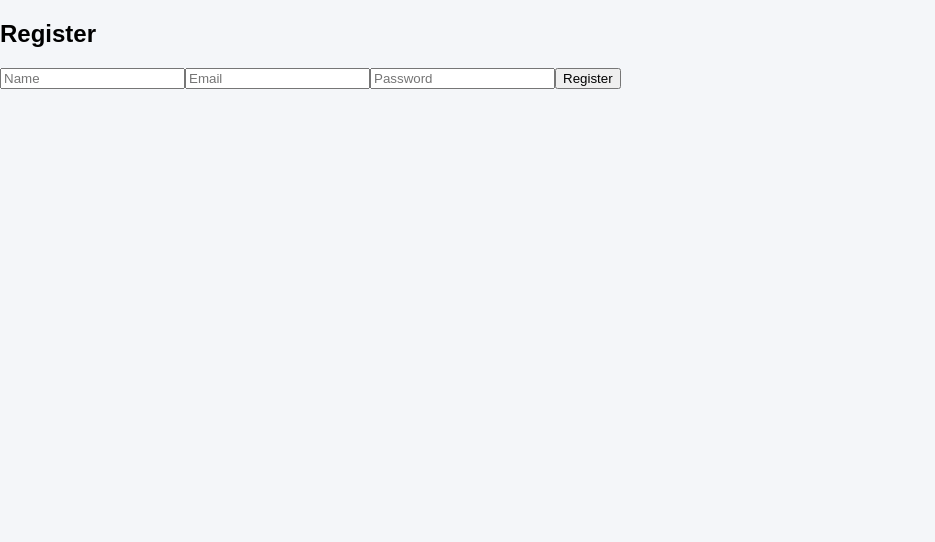
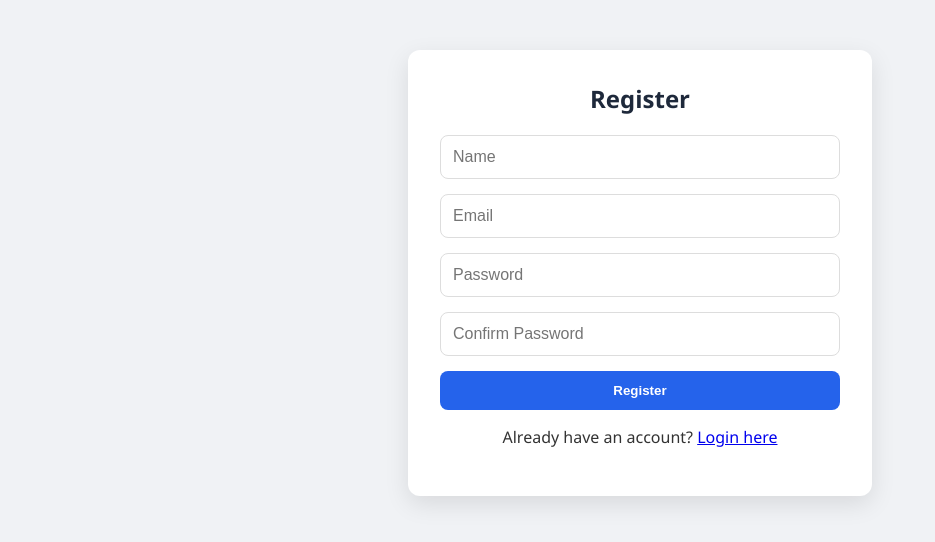
Before and after one commit to 2023100000338-alt/react, a React (Vite) app: page /register in a window 1280 px wide. Shown: the top 542 px of the page, without its empty margins (0-935 px from the left). Built offline with nearby package versions, Linux system fonts and the light colour scheme.

Commit message:
update css for login and register

```diff
--- a/src/pages/Register.jsx
+++ b/src/pages/Register.jsx
@@ -1,62 +1,82 @@
 import { useState } from "react";
 import axios from "axios";
-import { useNavigate } from "react-router-dom";
+import { useNavigate, Link } from "react-router-dom"; // Added Link import
 
-function Register(){
+function Register() {
+  const navigate = useNavigate();
 
-const navigate = useNavigate()
+  const [name, setName] = useState("");
+  const [email, setEmail] = useState("");
+  const [password, setPassword] = useState("");
+  const [confirmPassword, setConfirmPassword] = useState(""); // New state for confirmation
 
-const [name,setName]=useState("")
-const [email,setEmail]=useState("")
-const [password,setPassword]=useState("")
+  const handleRegister = async (e) => {
+    e.preventDefault();
 
-const handleRegister = async(e)=>{
+    // Basic validation check
+    if (password !== confirmPassword) {
+      alert("Passwords do not match!");
+      return;
+    }
 
-e.preventDefault()
-
-await axios.post("https://reactbackend-production-006c.up.railway.app/api/register",{
+    try {
+      await axios.post("https://reactbackend-production-006c.up.railway.app/api/register", {
         name,
         email,
-password
-})
+        password,
+      });
 
-alert("Registration Success")
+      alert("Registration Success");
+      navigate("/");
+    } catch (err) {
+      alert("Registration failed. Try again.");
+    }
+  };
 
-navigate("/")
-
-}
-
-return(
-
+  return (
     <div className="container">
-
+      <div className="form-card">
         <h2>Register</h2>
-
         <form onSubmit={handleRegister}>
-
           <input
+            type="text"
             placeholder="Name"
-onChange={(e)=>setName(e.target.value)}
+            required
+            onChange={(e) => setName(e.target.value)}
           />
 
           <input
+            type="email"
             placeholder="Email"
-onChange={(e)=>setEmail(e.target.value)}
+            required
+            onChange={(e) => setEmail(e.target.value)}
           />
 
           <input
+            type="password"
             placeholder="Password"
-onChange={(e)=>setPassword(e.target.value)}
+            required
+            onChange={(e) => setPassword(e.target.value)}
           />
 
-<button>Register</button>
+          <input
+            type="password"
+            placeholder="Confirm Password"
+            required
+            onChange={(e) => setConfirmPassword(e.target.value)}
+          />
 
+          <button type="submit">Register</button>
         </form>
 
+        <div className="footer-link">
+          <p>
+            Already have an account? <Link to="/">Login here</Link>
+          </p>
         </div>
-
-)
-
+      </div>
+    </div>
+  );
 }
 
-export default Register
+export default Register;
--- a/src/style.css
+++ b/src/style.css
@@ -1,111 +1,199 @@
-body{
-margin:0;
-font-family:Arial;
-background:#f4f6f9;
+/* General Reset */
+body {
+  margin: 0;
+  font-family: 'Segoe UI', Tahoma, Geneva, Verdana, sans-serif;
+  background: #f0f2f5;
+  color: #333;
 }
 
-
-/* Layout */
-
-.layout{
-display:flex;
-height:100vh;
+/* Auth Containers (Login/Register) */
+.container {
+  max-width: 400px;
+  margin: 50px auto;
+  padding: 2rem;
+  background: white;
+  border-radius: 12px;
+  box-shadow: 0 8px 24px rgba(0, 0, 0, 0.1);
+  text-align: center;
 }
 
-
-/* Sidebar */
-
-.sidebar{
-width:220px;
-background:#1e293b;
-color:white;
-padding:20px;
+.container h2 {
+  margin-top: 0;
+  color: #1e293b;
 }
 
-.sidebar h2{
-margin-bottom:30px;
+.container form {
+  display: flex;
+  flex-direction: column;
+  gap: 15px;
 }
 
-.sidebar ul{
-list-style:none;
-padding:0;
+.container input {
+  padding: 12px;
+  border: 1px solid #ddd;
+  border-radius: 8px;
+  font-size: 1rem;
 }
 
-.sidebar li{
-padding:12px;
-cursor:pointer;
-border-radius:5px;
+.container button {
+  padding: 12px;
+  background: #2563eb;
+  color: white;
+  border: none;
+  border-radius: 8px;
+  cursor: pointer;
+  font-weight: bold;
+  transition: background 0.3s;
 }
 
-.sidebar li:hover{
-background:#334155;
+.container button:hover {
+  background: #1d4ed8;
 }
 
-
-/* Main */
-
-.main{
-flex:1;
-padding:30px;
+/* Main Dashboard Layout */
+.layout {
+  display: flex;
+  flex-direction: row;
+  min-height: 100vh;
 }
 
+/* Sidebar - Responsive */
+.sidebar {
+  width: 240px;
+  background: #1e293b;
+  color: white;
+  padding: 20px;
+  transition: all 0.3s ease;
+}
+
+.sidebar h2 {
+  font-size: 1.5rem;
+  margin-bottom: 30px;
+  text-align: center;
+}
+
+.sidebar ul {
+  list-style: none;
+  padding: 0;
+}
+
+.sidebar li {
+  padding: 14px;
+  cursor: pointer;
+  border-radius: 8px;
+  margin-bottom: 5px;
+  transition: 0.2s;
+}
+
+.sidebar li:hover {
+  background: #334155;
+}
+
+/* Main Content Area */
+.main {
+  flex: 1;
+  padding: 20px;
+  overflow-x: hidden; /* Prevents table from breaking layout */
+}
 
 /* Topbar */
-
-.topbar{
-background:white;
-padding:15px;
-border-radius:8px;
-box-shadow:0 2px 6px rgba(0,0,0,0.1);
-margin-bottom:20px;
+.topbar {
+  background: white;
+  padding: 15px 20px;
+  border-radius: 10px;
+  box-shadow: 0 2px 10px rgba(0,0,0,0.05);
+  margin-bottom: 25px;
+  display: flex;
+  justify-content: space-between;
+  align-items: center;
 }
 
-
-/* Product Form */
-
-.product-form{
-display:flex;
-gap:10px;
-margin-bottom:20px;
+/* Product Form - Responsive Wrap */
+.product-form {
+  display: flex;
+  flex-wrap: wrap; /* Allows inputs to drop to next line on mobile */
+  gap: 12px;
+  margin-bottom: 25px;
 }
 
-.product-form input{
-padding:10px;
-border:1px solid #ccc;
-border-radius:5px;
+.product-form input {
+  flex: 1;
+  min-width: 200px; /* Ensures inputs don't get too tiny */
+  padding: 12px;
+  border: 1px solid #cbd5e1;
+  border-radius: 8px;
 }
 
-.product-form button{
-padding:10px 15px;
-background:#2563eb;
-color:white;
-border:none;
-border-radius:5px;
-cursor:pointer;
+.product-form button {
+  padding: 12px 24px;
+  background: #059669;
+  color: white;
+  border: none;
+  border-radius: 8px;
+  cursor: pointer;
+  font-weight: 600;
 }
 
-
-/* Table */
-
-table{
-width:100%;
-border-collapse:collapse;
-background:white;
-border-radius:8px;
-overflow:hidden;
-box-shadow:0 2px 6px rgba(0,0,0,0.1);
+/* Table - Responsive Scroll */
+.table-container {
+  width: 100%;
+  overflow-x: auto; /* Enables horizontal scroll on small screens */
+  background: white;
+  border-radius: 10px;
+  box-shadow: 0 4px 12px rgba(0,0,0,0.05);
 }
 
-th,td{
-padding:12px;
-text-align:left;
-border-bottom:1px solid #eee;
+table {
+  width: 100%;
+  border-collapse: collapse;
+  min-width: 600px; /* Keeps table readable on mobile */
 }
 
-th{
-background:#f1f5f9;
+th, td {
+  padding: 15px;
+  text-align: left;
+  border-bottom: 1px solid #f1f5f9;
 }
 
-tr:hover{
-background:#f9fafb;
+th {
+  background: #f8fafc;
+  font-weight: 600;
+  color: #64748b;
 }
+
+/* Mobile Adjustments (Screen width < 768px) */
+@media (max-width: 768px) {
+  .layout {
+    flex-direction: column; /* Stack sidebar on top of content */
+  }
+
+  .sidebar {
+    width: 100%;
+    padding: 10px 20px;
+    box-sizing: border-box;
+  }
+
+  .sidebar h2 {
+    margin-bottom: 10px;
+    font-size: 1.2rem;
+  }
+
+  .sidebar ul {
+    display: flex;
+    justify-content: space-around;
+  }
+
+  .sidebar li {
+    padding: 10px;
+    margin-bottom: 0;
+    font-size: 0.9rem;
+  }
+
+  .main {
+    padding: 15px;
+  }
+
+  .product-form input {
+    width: 100%; /* Full width inputs on mobile */
+  }
+}
```
Lines whose indentation alone changed are shown as unchanged.
